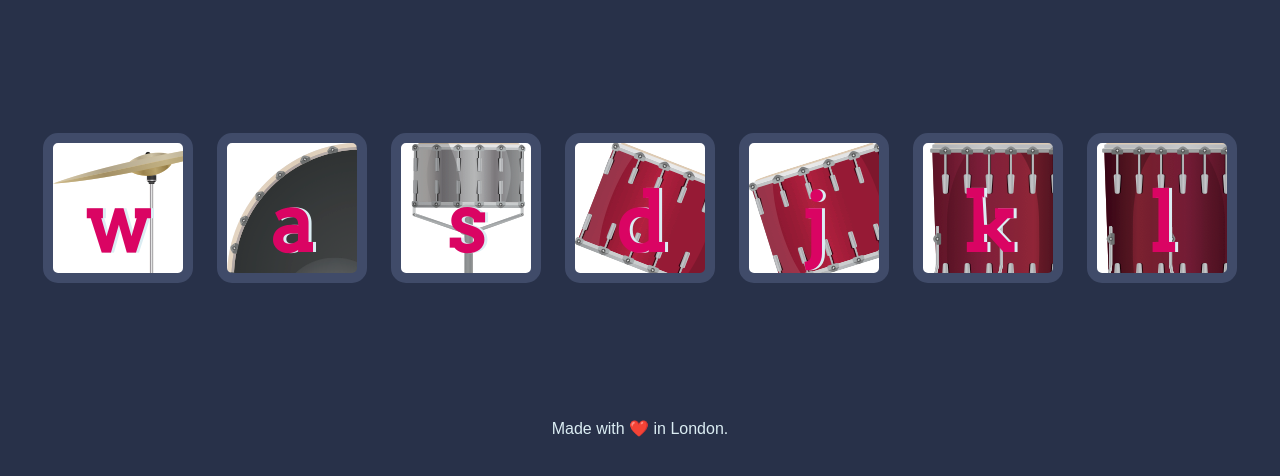
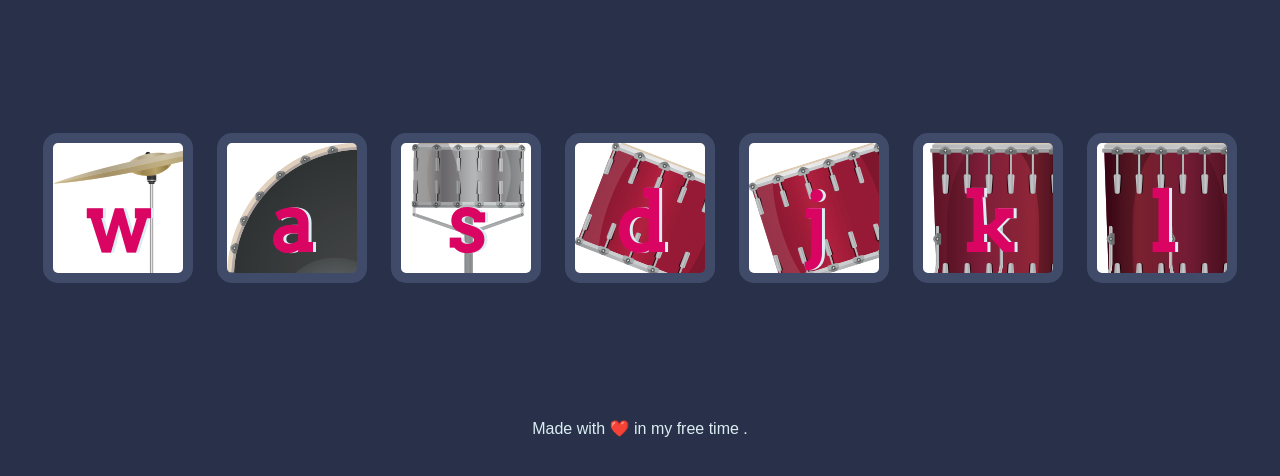
Before and after one commit to crypt37/lol, a plain HTML site: page dom/Drum Kit Starting Files/index.html in a window 1280 px wide. Shown: the part 156-632 px from the top of the page. Drawn offline with Linux system fonts and the light colour scheme.

Commit message:
Update index.html

```diff
--- a/dom/Drum Kit Starting Files/index.html
+++ b/dom/Drum Kit Starting Files/index.html
@@ -23,7 +23,7 @@
   </div>
   <script src="index.js"></script>
   <footer>
-    Made with ❤️ in London.
+    Made with ❤️ in my free time .
   </footer>
   <title>Drum Kit</title>
 </body>
```
